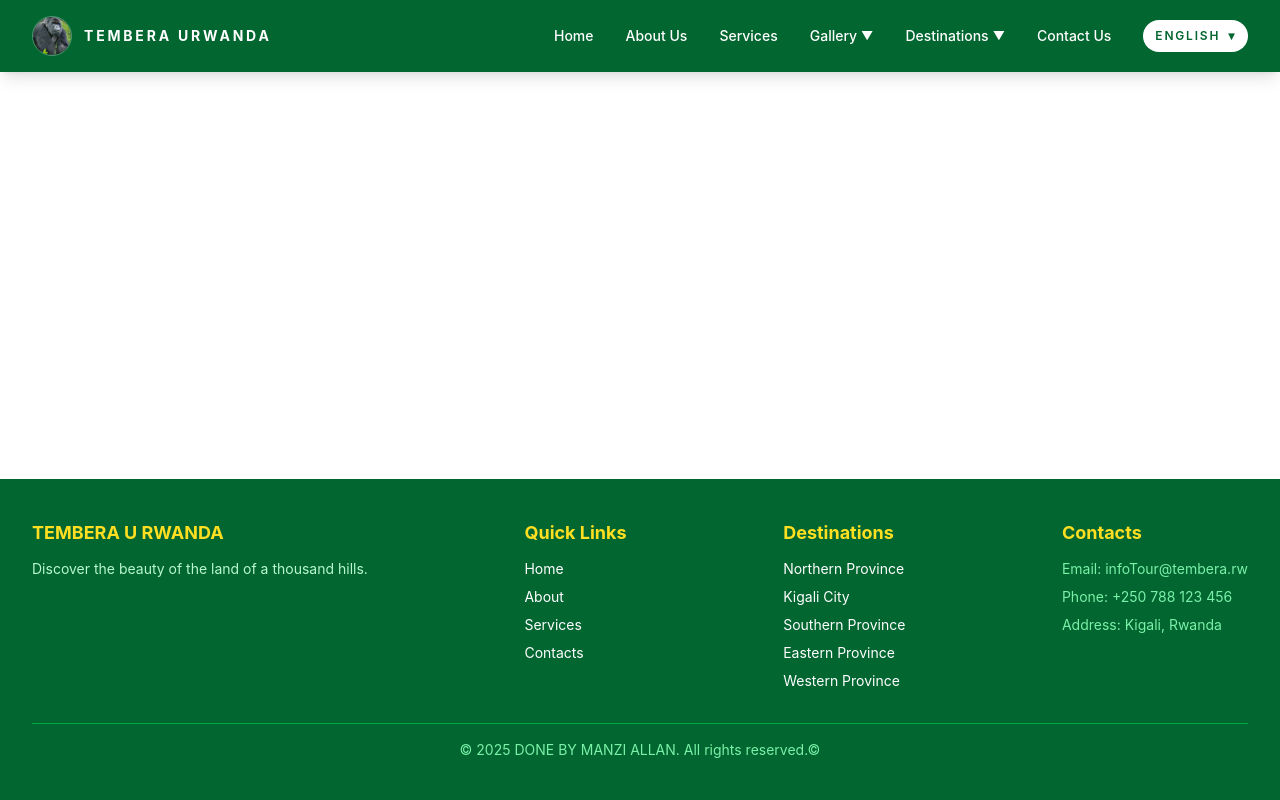
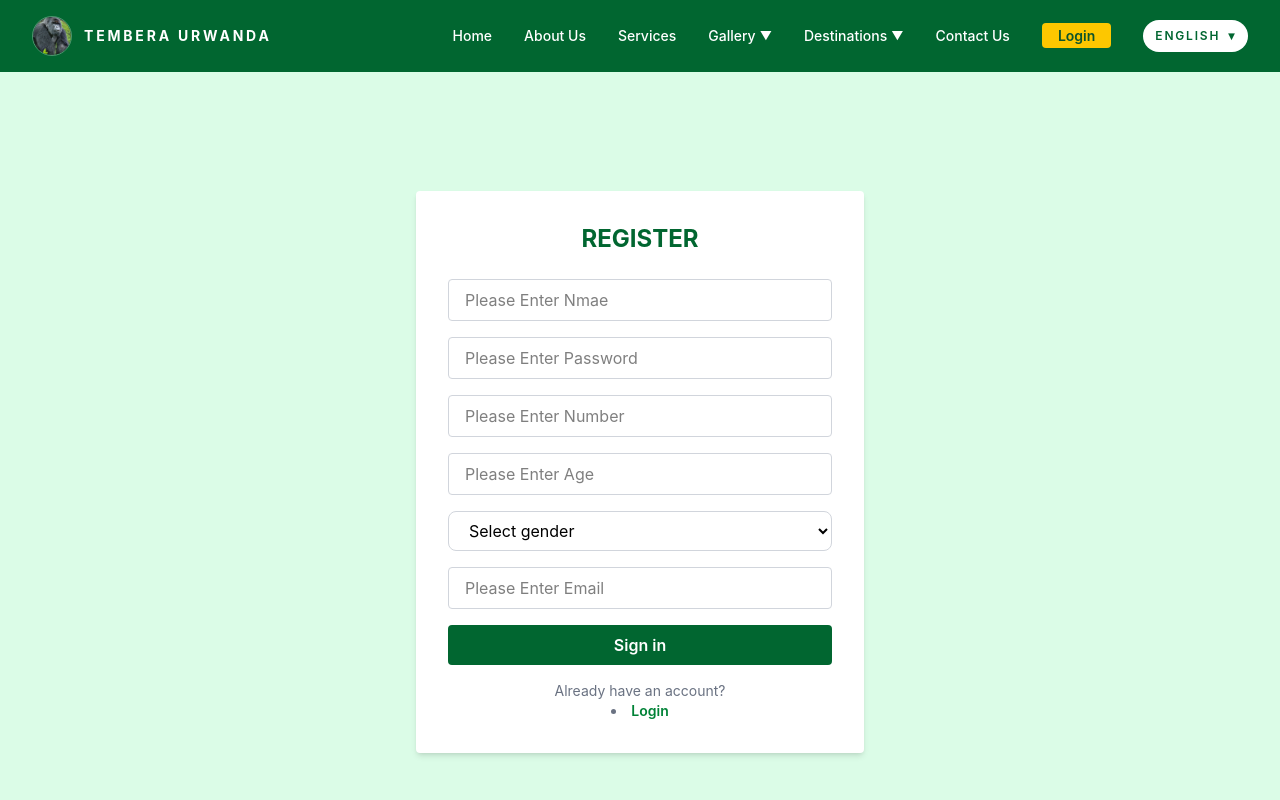
Before and after one commit to Allan-MA30/SOSL3, a Vue app: page /Register in a window 1280 px wide. Shown: the top 800 px of the page. Built offline with nearby package versions, Linux system fonts and the light colour scheme.

Commit message:
Added login and register

```diff
--- a/src/Router/index.js
+++ b/src/Router/index.js
@@ -10,6 +10,8 @@ import Western from "@/View/Western.vue";
 import Kigali from "@/View/Kigali.vue";
 import Photos from "@/View/Photos.vue";
 import Videos from "@/View/Videos.vue";
+import Login from "@/View/Login.vue";
+import Register from "@/View/Register.vue";
 
 const routes = [
   {
@@ -63,6 +65,20 @@ const routes = [
     component: Western,
   },
   {
+path:"/Login",
+name:"Login",
+component:Login,
+
+
+  },
+  {
+path:"/Register",
+name:"Register",
+component:Register,
+
+
+  },
+  {
     path: "/kigali",
     name: "Kigali",
     component: Kigali,
--- /dev/null
+++ b/src/View/Login.vue
@@ -0,0 +1,32 @@
+<template>
+<div class="flex items-center justify-center bg-green-100 min-h-screen">
+<div class="bg-white p-8 rounded -lg shadow-md w-full max-w-md">
+<h2 class="text-2xl font-bold text-green-800 mb-6 text-center ">LOGIN</h2>
+<form class="flex flex-col gap-4 ">
+
+
+    <input v-model="email" type="email" placeholder="Please Enter UserEmail" required
+    class="border border-gray-300 rounded px-4 py-2 focus:outline-one focus:border-green-600">
+
+    <input v-model="password" type="password" placeholder="Please Enter Password" required
+    class="border border-gray-300 rounded px-4 py-2 focus:outline-one focus:border-green-600">
+
+   <button type="submit"
+   class="bg-green-800 text-white py-2 rounded hover:bg-green-700 font-semibold">Sign in</button>
+   </form>
+
+   <p class="text-center text-sm mt-4 text-gray-500">
+    Don't have account?Please create it here
+
+   <li> <RouterLink to="/register" class="text-green-700 font-semibold hover:underline">Register</RouterLink></li>
+</p>
+
+
+
+</div>
+
+</div>
+
+
+
+</template>
--- a/src/View/Navbar.vue
+++ b/src/View/Navbar.vue
@@ -56,6 +56,8 @@
         </ul>
       </li>
       <li><RouterLink to="/contact" class="hover:text-yellow-300">Contact Us</RouterLink></li>
+      <li><RouterLink to="/Login" class="bg-yellow-400 text-green-900 px-4 py-1 rounded font-semibold hover:bg-yellow-300">Login</RouterLink></li>
+
       <li class="relative inline-flex" @mouseleave="langOpen = false">
         <button
           type="button"
--- /dev/null
+++ b/src/View/Register.vue
@@ -0,0 +1,43 @@
+<template>
+<div class="flex items-center justify-center bg-green-100 min-h-screen">
+<div class="bg-white p-8 rounded -lg shadow-md w-full max-w-md">
+<h2 class="text-2xl font-bold text-green-800 mb-6 text-center ">REGISTER</h2>
+<form class="flex flex-col gap-4 ">
+
+
+    <input v-model="name" type="name" placeholder="Please Enter Nmae" required
+    class="border border-gray-300 rounded px-4 py-2 focus:outline-one focus:border-green-600">
+
+    <input v-model="password" type="password" placeholder="Please Enter Password" required
+    class="border border-gray-300 rounded px-4 py-2 focus:outline-one focus:border-green-600">
+    <input v-model="number" type="number" placeholder="Please Enter Number" required
+    class="border border-gray-300 rounded px-4 py-2 focus:outline-one focus:border-green-600">
+    <input v-model="age" type="age" placeholder="Please Enter Age" required
+    class="border border-gray-300 rounded px-4 py-2 focus:outline-one focus:border-green-600">
+
+<select class="w-full border border-gray-300 rounded-lg px-4 py-2 focus:outline-none focus:ring-2 focus:ring-black-500">
+
+<option value="">Select gender</option>
+    <option>Female</option>
+    <option>Male</option>
+
+
+</select>
+
+
+
+    <input v-model="email" type="email" placeholder="Please Enter Email" required
+    class="border border-gray-300 rounded px-4 py-2 focus:outline-one focus:border-green-600">
+
+   <button type="submit"
+   class="bg-green-800 text-white py-2 rounded hover:bg-green-700 font-semibold">Sign in</button>
+   </form>
+
+   <p class="text-center text-sm mt-4 text-gray-500">
+    Already have an account?
+
+   <li> <RouterLink to="/Login" class="text-green-700 font-semibold hover:underline">Login</RouterLink></li>
+</p>
+</div>
+</div>
+</template>
```
